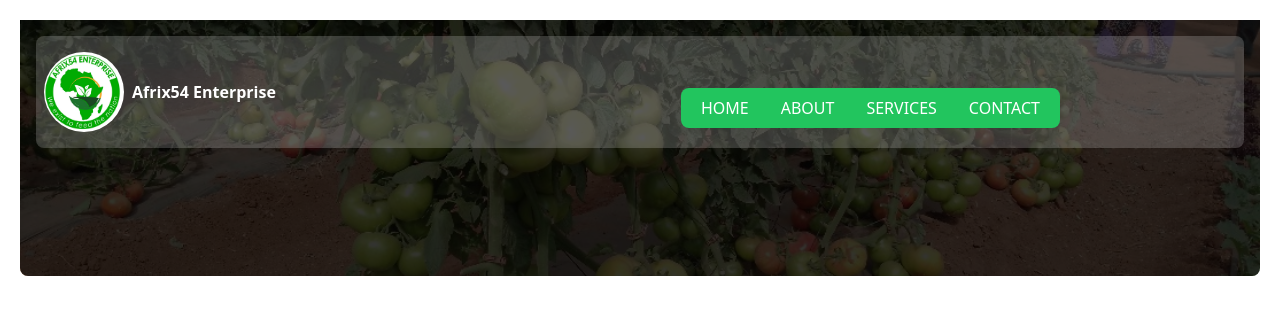
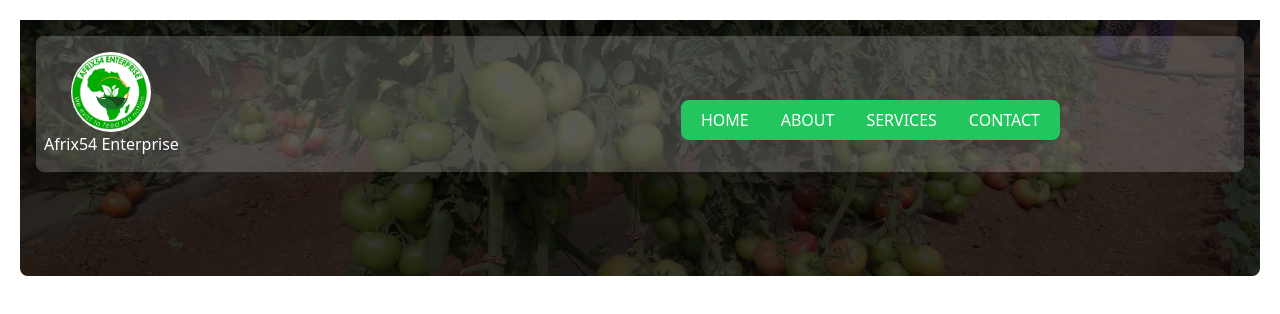
Before and after one commit to HortNet/afrix54, a website: page index.html in a window 1280 px wide. Drawn offline with Linux system fonts and the light colour scheme.

Commit message:
changed the header behaviour

```diff
--- a/index.html
+++ b/index.html
@@ -22,9 +22,9 @@
                 <div class="relative z-10 p-4 text-white  ">
                  <header class="bg-[#FFFFFF30] rounded-lg peer-checked:absolute ">
                     <div class="relative max-w-screen-lg py-4 flex flex-col sm:flex-row sm:items-center sm:justify-between">
-                        <a class="flex items-center font-bold font-white"href="/">
-                            <span class="mr-2"><img src="./images/logo.jpg"class="w-20 ml-2 rounded-full"></span>
-                            <span >Afrix54 Enterprise</span>
+                        <a class="flex flex-col  sm:items-center font-black font-white"href="/">
+                            <span class="ml-4"><img src="./images/logo.jpg"class="w-20 ml-2 rounded-full"></span>
+                            <span class="ml-2">Afrix54 Enterprise</span>
                            </a>
                           <input class="peer hidden"type="checkbox"id="navbar-open">
                           <label  class="p-5 sm:hidden cursor-pointer text-xl absolute right-0"for="navbar-open">
```
